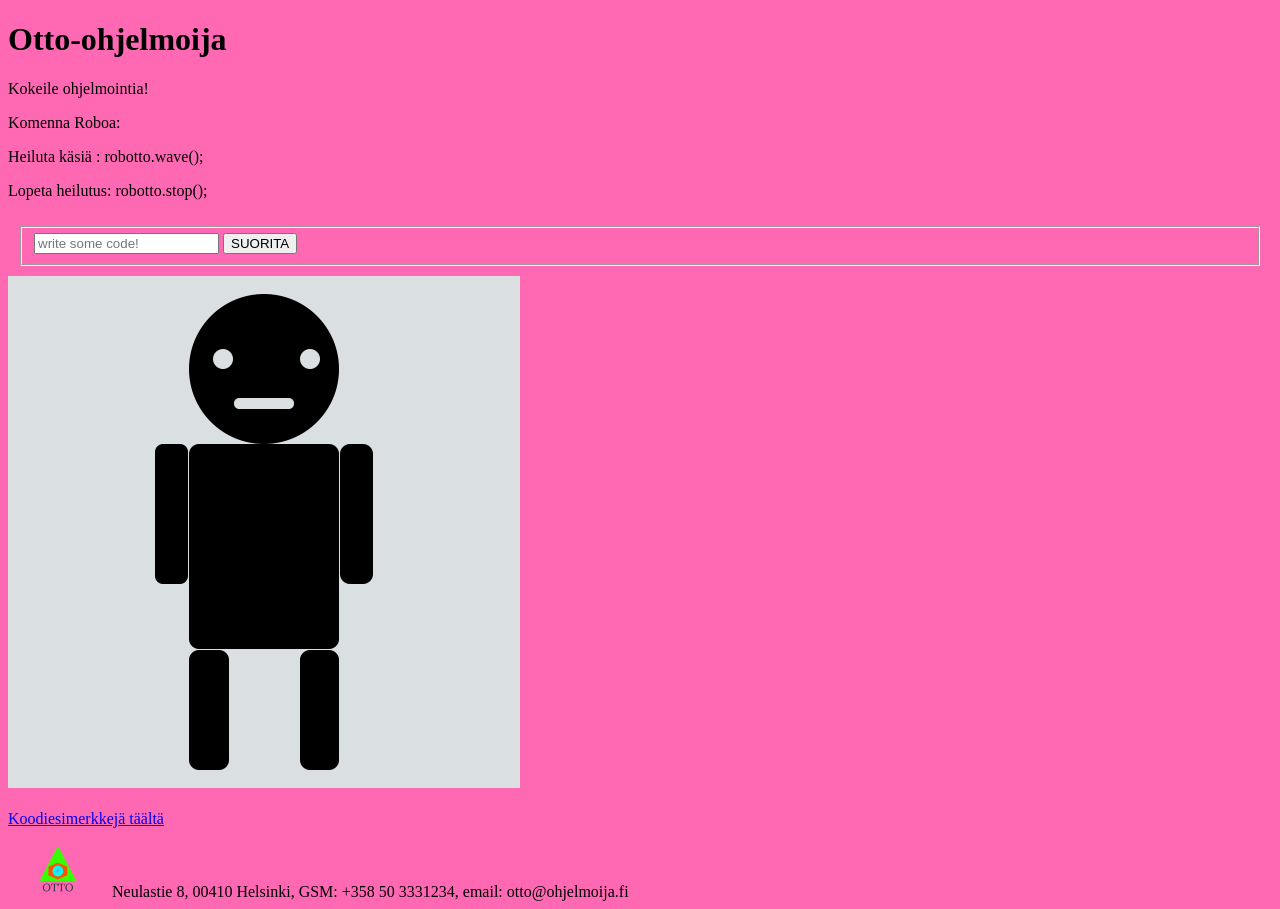
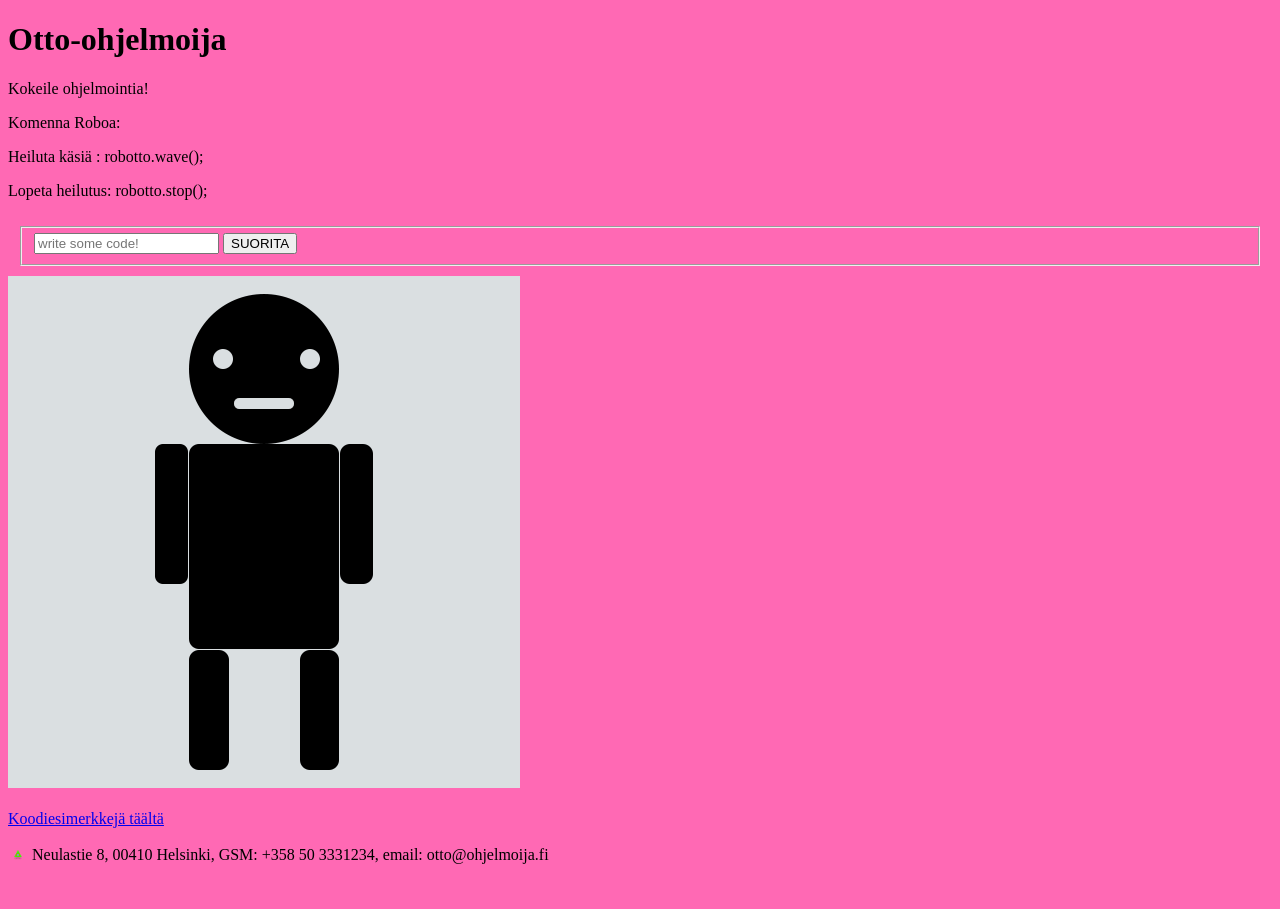
Before and after one commit to jhiekkap/robo, a plain HTML site: page index.html in a window 1280 px wide. After the commit the page ends 872 px from the top, so only its background shows below. Drawn offline with Linux system fonts and the light colour scheme.

Commit message:
kotikoneelta eka

```diff
--- a/css/style.css
+++ b/css/style.css
@@ -6,5 +6,5 @@ form {
     padding:10px;
 }
 .logo {
-    max-width: 100px;
+   width: 20px;
 }
```
